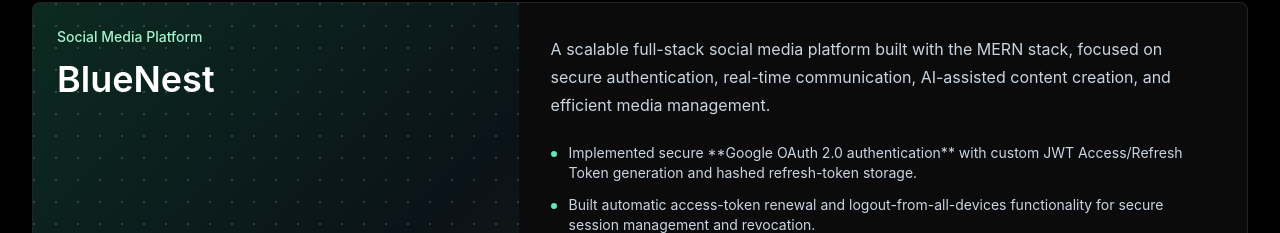
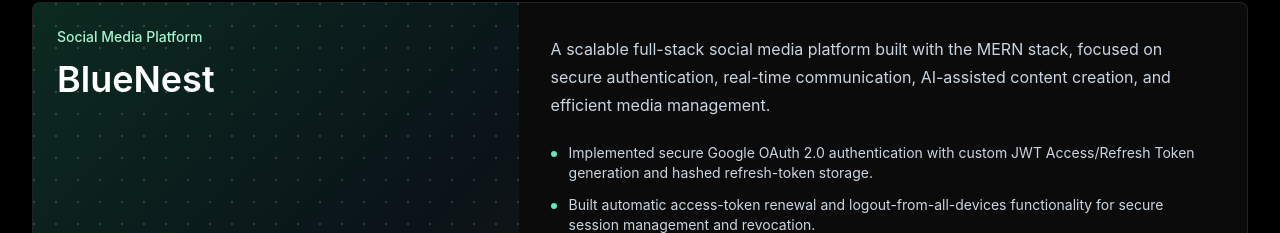
Before and after one commit to kapil407/kapil-portfolio, a React (Vite) app in the folder Frontend/: page / in a window 1280 px wide. Shown: the part 2354-2587 px from the top of the page. Built offline with nearby package versions, Linux system fonts and the light colour scheme; the HTML template or start-up script is replaced by a standard one.

Commit message:
update project  content

```diff
--- a/Frontend/src/data/portfolio.js
+++ b/Frontend/src/data/portfolio.js
@@ -37,7 +37,7 @@ export const portfolio = {
       // impact:
       //   'Built with a focus on structured backend logic, maintainable feature modules, and a user experience that can scale as engagement grows.',
       features: [
-        'Implemented secure **Google OAuth 2.0 authentication** with custom JWT Access/Refresh Token generation and hashed refresh-token storage.',
+        'Implemented secure Google OAuth 2.0 authentication with custom JWT Access/Refresh Token generation and hashed refresh-token storage.',
         'Built automatic access-token renewal and logout-from-all-devices functionality for secure session management and revocation.',
         'Added OTP verification, real-time login alerts, secure logout',
         'Built real-time one-to-one messaging using Socket.IO for instant user communication.',
```
